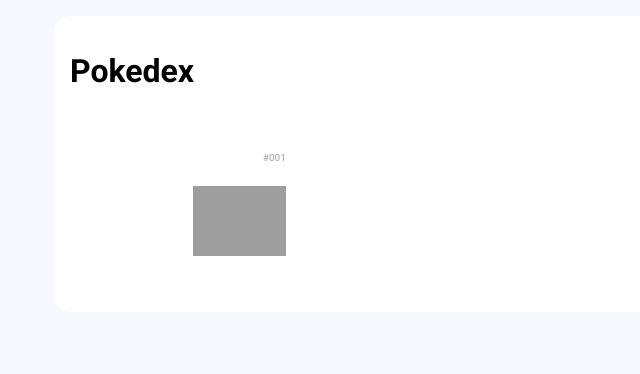
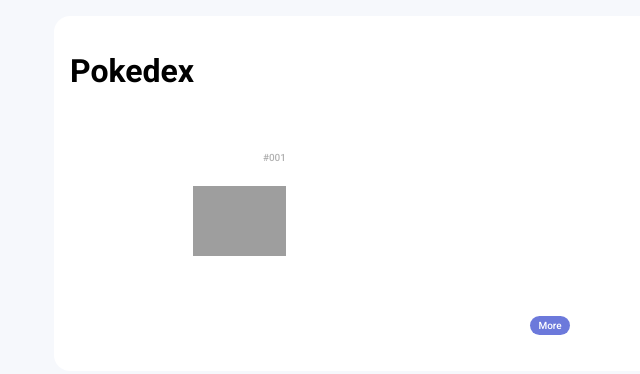
Before and after one commit to luccassouzaa/Aula-js-dio.io, a plain HTML site: page POKEDEX/index.html in a window 1280 px wide. Shown: the whole page, without its empty margins (90-730 px from the left). Drawn offline with nearby package versions, Linux system fonts and the light colour scheme; no server answers; grey boxes are pictures that could not be loaded.

Commit message:
ButtonMore

```diff
--- a/POKEDEX/assets/css/pokedex.css
+++ b/POKEDEX/assets/css/pokedex.css
@@ -113,6 +113,25 @@
     justify-content: space-between;
 }
 
+.pagination{
+    display: flex;
+    flex-direction: row;
+    justify-content: center;
+    align-items: center;
+    width: 100%;
+    padding: 1rem;
+}
+
+.pagination button{
+    padding: .25rem .5rem;
+    margin: .25rem 0;
+    font-size: .625rem;
+    background-color: #6c79db;
+    border: none;
+    border-radius: 1rem;
+    color: #fff;
+}
+
 @media screen and (min-width: 380px) {
     .pokemons {
         grid-template-columns: 1fr 1fr;
--- a/POKEDEX/index.html
+++ b/POKEDEX/index.html
@@ -43,6 +43,11 @@
             </li>
         </ol>
 
+        <div class="pagination">
+            <button type="button" id="loadMoreButton">
+                More
+            </button>
+        </div>
     </section>
     <script src="assets/js/pokemon-model.js"></script>
     <script src="assets/js/poke-api.js"></script>
```
